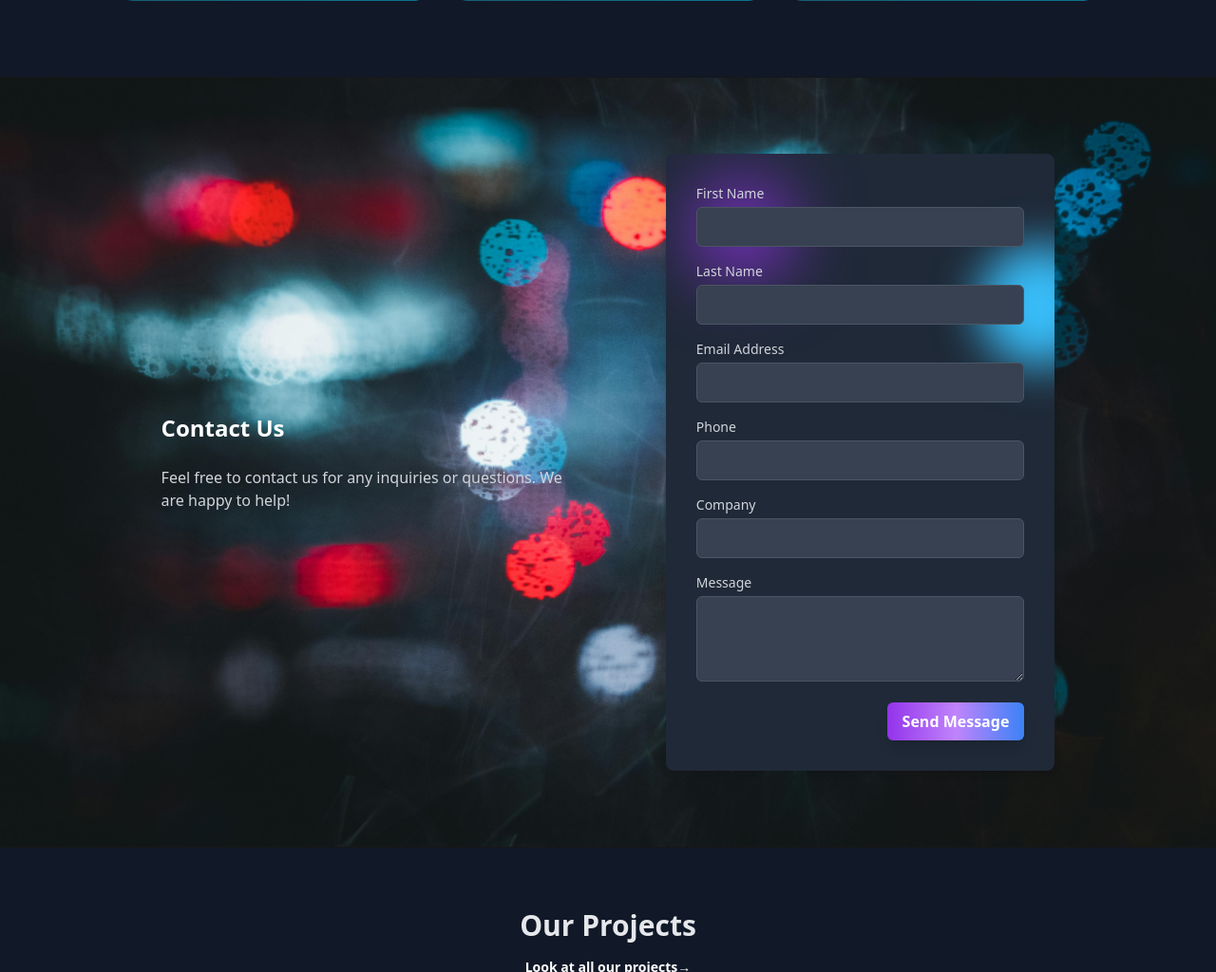
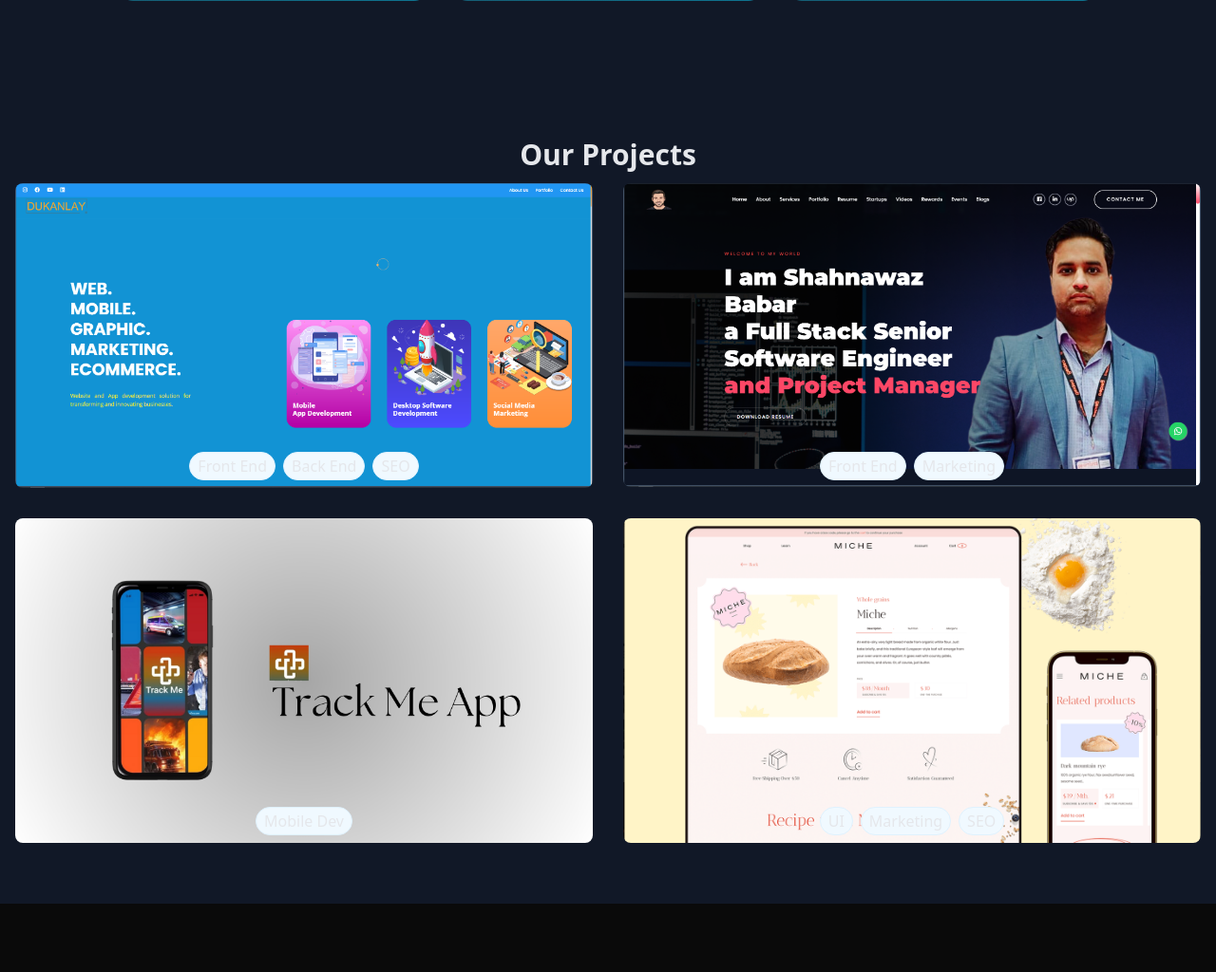
Before and after one commit to Yasir-109/novabyte-portfolio, a Django app: page / in a window 1280 px wide. Shown: the part 5476-6500 px from the top of the page at 95% size. Run offline with Django 4.2, Linux system fonts and the light colour scheme; style sheets or scripts are compiled from the project's sources; some libraries are stand-ins or nearby versions.

Commit message:
updated the order of the main page

```diff
--- a/novabyte/portfolio/templates/portfolio/index.html
+++ b/novabyte/portfolio/templates/portfolio/index.html
@@ -4,6 +4,28 @@
 {% block css %}
 
 <style>
+  /* Scrollbar style for the whole page */
+  ::-webkit-scrollbar {
+    width: 12px;
+    /* Set the width of the scrollbar */
+  }
+
+  /* Scrollbar thumb style */
+  ::-webkit-scrollbar-thumb {
+    background-image: linear-gradient(180deg, #d0368a 0%, #708ad4 99%);
+    box-shadow: inset 2px 2px 5px 0 rgba(255, 255, 255, 0.5);
+    /* Adjust box shadow */
+    border-radius: 100px;
+    /* Adjust border radius */
+  }
+
+  /* Optional: scrollbar track style */
+  ::-webkit-scrollbar-track {
+    background-color: #f1f1f1;
+    /* Change scrollbar track color if needed */
+  }
+
+
   .menu__link {
     color: #fff;
     line-height: 2;
@@ -668,70 +690,7 @@
 
 
 
-<section id="ContactUs"
-  class="bg-gray-900 relative px-6 py-10 md:py-20 md:px-10 border-t border-b border-neutral-900 bg-neutral-900/30">
-  <div class="max-w-5xl mx-auto flex flex-col md:flex-row items-center justify-between">
 
-    <!-- Contact Information -->
-    <div class="max-w-md mx-auto mt-10 md:mt-0 text-center md:text-left">
-      <h2 class="text-2xl font-bold text-white mb-6">Contact Us</h2>
-      <p class="text-gray-300">Feel free to contact us for any inquiries or questions. We are happy to help!</p>
-    </div>
-
-    <!-- Form -->
-    <div
-      class="max-w-3xl mx-auto relative overflow-hidden z-10 bg-gray-800 p-8 rounded-lg shadow-md before:w-24 before:h-24 before:absolute before:bg-purple-600 before:rounded-full before:-z-10 before:blur-2xl after:w-32 after:h-32 after:absolute after:bg-sky-400 after:rounded-full after:-z-10 after:blur-xl after:top-24 after:-right-12"
-      style="width: 40%;">
-
-      <form method="post" action="#">
-        <div class="mb-4">
-          <label class="block text-sm font-medium text-gray-300" for="first-name">First Name</label>
-          <input class="mt-1 p-2 w-full bg-gray-700 border border-gray-600 rounded-md text-white" name="first-name"
-            id="first-name" type="text" />
-        </div>
-
-        <div class="mb-4">
-          <label class="block text-sm font-medium text-gray-300" for="last-name">Last Name</label>
-          <input class="mt-1 p-2 w-full bg-gray-700 border border-gray-600 rounded-md text-white" name="last-name"
-            id="last-name" type="text" />
-        </div>
-
-        <div class="mb-4">
-          <label class="block text-sm font-medium text-gray-300" for="email">Email Address</label>
-          <input class="mt-1 p-2 w-full bg-gray-700 border border-gray-600 rounded-md text-white" name="email"
-            id="email" type="email" />
-        </div>
-
-        <div class="mb-4">
-          <label class="block text-sm font-medium text-gray-300" for="phone-number">Phone</label>
-          <input class="mt-1 p-2 w-full bg-gray-700 border border-gray-600 rounded-md text-white" name="phone-number"
-            id="phone-number" type="tel" />
-        </div>
-
-        <div class="mb-4">
-          <label class="block text-sm font-medium text-gray-300" for="company">Company</label>
-          <input class="mt-1 p-2 w-full bg-gray-700 border border-gray-600 rounded-md text-white" name="company"
-            id="company" type="text" />
-        </div>
-
-        <div class="mb-4">
-          <label class="block text-sm font-medium text-gray-300" for="message">Message</label>
-          <textarea name="message" id="message"
-            class="mt-1 p-2 w-full bg-gray-700 border border-gray-600 rounded-md text-white" rows="3" name="bio"
-            id="bio"></textarea>
-        </div>
-
-        <div class="flex justify-end">
-          <button
-            class="bg-gradient-to-r from-purple-600 via-purple-400 to-blue-500 text-white px-4 py-2 font-bold rounded-md hover:opacity-80 shadow-lg transform hover:scale-105 transition duration-300 ease-in-out"
-            type="submit">Send Message</button>
-        </div>
-      </form>
-    </div>
-
-
-  </div>
-</section>
 
 
 <!-- </section> -->
@@ -739,29 +698,29 @@
 <section class="bg-gray-900 py-16" id="Projects">
   <div class="container mx-auto px-4">
     <h2 class="text-3xl font-bold text-gray-200 mb-3 text-center">Our Projects</h2>
-    <p class="text-center mb-8"><a href="{% url 'projects' %}"
+    <!-- <p class="text-center mb-8"><a href="{% url 'projects' %}"
         class="menu__link text-sm font-semibold leading-6 text-gray-100">Look at all our
-        projects<span aria-hidden="true">&rarr;</span></a></p>
+        projects<span aria-hidden="true">&rarr;</span></a></p> -->
 
     <div class="grid grid-cols-2 gap-8">
       <!-- Proje</div>ct 1 -->
       <div class="relative group">
-        <a href="#">
-          <img src="{% static 'images/project-management.png' %}" alt="Project 1"
+        <a href="https://dukanlay.com/">
+          <img src="{% static 'images/Project1.png' %}" alt="Project 1"
             class="w-full h-auto rounded-lg transition duration-300 transform hover:scale-105">
           <div class="absolute inset-0 bg-black opacity-0 group-hover:opacity-75 transition duration-300"></div>
           <div
             class="absolute inset-0 flex items-center justify-center opacity-0 group-hover:opacity-100 transition duration-300">
-            <h3 class="text-white text-lg font-semibold">Project 1</h3>
+            <h3 class="text-white text-lg font-semibold">Dukanlay</h3>
           </div>
         </a>
         <ul class="absolute inset-x-0 bottom-0 flex justify-center space-x-2 py-2">
           <li
             class="rounded-full border border-sky-100 bg-sky-50 px-2 py-0.5 dark:text-sky-300 dark:border-sky-500/15 dark:bg-sky-500/10">
-            Sales</li>
+            Front End</li>
           <li
             class="rounded-full border border-sky-100 bg-sky-50 px-2 py-0.5 dark:text-sky-300 dark:border-sky-500/15 dark:bg-sky-500/10">
-            Marketing</li>
+            Back End</li>
           <li
             class="rounded-full border border-sky-100 bg-sky-50 px-2 py-0.5 dark:text-sky-300 dark:border-sky-500/15 dark:bg-sky-500/10">
             SEO</li>
@@ -770,65 +729,57 @@
 
       <!-- Project 2 -->
       <div class="relative group">
-        <a href="#">
-          <img src="{% static 'images/project-management.png' %}" alt="Project 1"
+        <a href="https://byshahnawaz.com/">
+          <img src="{% static 'images/Project2.png' %}" alt="Project 1"
             class="w-full h-auto rounded-lg transition duration-300 transform hover:scale-105">
           <div class="absolute inset-0 bg-black opacity-0 group-hover:opacity-75 transition duration-300"></div>
           <div
             class="absolute inset-0 flex items-center justify-center opacity-0 group-hover:opacity-100 transition duration-300">
-            <h3 class="text-white text-lg font-semibold">Project 2</h3>
+            <h3 class="text-white text-lg font-semibold">byshahnawaz</h3>
           </div>
         </a>
         <ul class="absolute inset-x-0 bottom-0 flex justify-center space-x-2 py-2">
           <li
             class="rounded-full border border-sky-100 bg-sky-50 px-2 py-0.5 dark:text-sky-300 dark:border-sky-500/15 dark:bg-sky-500/10">
-            Sales</li>
+            Front End</li>
           <li
             class="rounded-full border border-sky-100 bg-sky-50 px-2 py-0.5 dark:text-sky-300 dark:border-sky-500/15 dark:bg-sky-500/10">
             Marketing</li>
-          <li
-            class="rounded-full border border-sky-100 bg-sky-50 px-2 py-0.5 dark:text-sky-300 dark:border-sky-500/15 dark:bg-sky-500/10">
-            SEO</li>
         </ul>
       </div>
       <!-- Project 3 -->
       <div class="relative group">
         <a href="#">
-          <img src="{% static 'images/project-management.png' %}" alt="Project 1"
+          <img src="{% static 'images/Project3.png' %}" alt="Project 1"
             class="w-full h-auto rounded-lg transition duration-300 transform hover:scale-105">
           <div class="absolute inset-0 bg-black opacity-0 group-hover:opacity-75 transition duration-300"></div>
           <div
             class="absolute inset-0 flex items-center justify-center opacity-0 group-hover:opacity-100 transition duration-300">
-            <h3 class="text-white text-lg font-semibold">Project 3</h3>
+            <h3 class="text-white text-lg font-semibold">Track Me App</h3>
           </div>
         </a>
         <ul class="absolute inset-x-0 bottom-0 flex justify-center space-x-2 py-2">
           <li
             class="rounded-full border border-sky-100 bg-sky-50 px-2 py-0.5 dark:text-sky-300 dark:border-sky-500/15 dark:bg-sky-500/10">
-            Sales</li>
-          <li
-            class="rounded-full border border-sky-100 bg-sky-50 px-2 py-0.5 dark:text-sky-300 dark:border-sky-500/15 dark:bg-sky-500/10">
-            Marketing</li>
-          <li
-            class="rounded-full border border-sky-100 bg-sky-50 px-2 py-0.5 dark:text-sky-300 dark:border-sky-500/15 dark:bg-sky-500/10">
-            SEO</li>
+            Mobile Dev</li>
+
         </ul>
       </div>
       <!-- Project 4 -->
       <div class="relative group">
         <a href="#">
-          <img src="{% static 'images/project-management.png' %}" alt="Project 1"
+          <img src="{% static 'images/Project4.png' %}" alt="Project 1"
             class="w-full h-auto rounded-lg transition duration-300 transform hover:scale-105">
           <div class="absolute inset-0 bg-black opacity-0 group-hover:opacity-75 transition duration-300"></div>
           <div
             class="absolute inset-0 flex items-center justify-center opacity-0 group-hover:opacity-100 transition duration-300">
-            <h3 class="text-white text-lg font-semibold">Project 4</h3>
+            <h3 class="text-white text-lg font-semibold">Miche</h3>
           </div>
         </a>
         <ul class="absolute inset-x-0 bottom-0 flex justify-center space-x-2 py-2">
           <li
             class="rounded-full border border-sky-100 bg-sky-50 px-2 py-0.5 dark:text-sky-300 dark:border-sky-500/15 dark:bg-sky-500/10">
-            Sales</li>
+            UI</li>
           <li
             class="rounded-full border border-sky-100 bg-sky-50 px-2 py-0.5 dark:text-sky-300 dark:border-sky-500/15 dark:bg-sky-500/10">
             Marketing</li>
@@ -919,18 +870,18 @@
       <h2 class="font-manrope text-5xl text-center font-bold text-gray-100 ">Our Core team </h2>
     </div>
     <div
-      class="grid grid-cols-1 min-[500px]:grid-cols-2 md:grid-cols-6 lg:grid-cols-5 gap-8 max-w-xl mx-auto md:max-w-3xl lg:max-w-full">
+      class="grid grid-cols-1 min-[500px]:grid-cols-2 md:grid-cols-6 lg:grid-cols-6 gap-8 max-w-xl mx-auto md:max-w-3xl lg:max-w-full">
 
       <div class="block group md:col-span-2 lg:col-span-1 ">
         <div class="relative mb-6">
-          <img src="https://pagedone.io/asset/uploads/1696238374.png" alt="Antonio image"
+          <img src="{% static 'images/Team/Founder.jpg' %}" alt="Antonio image"
             class="w-40 h-40 rounded-full mx-auto transition-all duration-500 object-cover border border-solid border-transparent group-hover:border-indigo-600" />
         </div>
         <h4
           class="text-xl font-semibold text-gray-300 mb-2 capitalize text-center transition-all duration-500 group-hover:text-indigo-600">
-          Antonio Roberto </h4>
-        <span
-          class="text-gray-500 text-center block transition-all duration-500 group-hover:text-gray-900">Founder</span>
+          Ahmad Sanobar </h4>
+        <span class="text-gray-500 text-center block transition-all duration-500 group-hover:text-gray-900">Founder of
+          NovaByte</span>
       </div>
       <div class="block group md:col-span-2 lg:col-span-1 ">
         <div class="relative mb-6">
@@ -945,35 +896,46 @@
       </div>
       <div class="group group md:col-span-2 lg:col-span-1">
         <div class="relative mb-6">
-          <img src="	https://pagedone.io/asset/uploads/1696238411.png" alt="Jerom image"
+          <img src="{% static 'images/Team/CEO.jpg' %}" alt="Jerom image"
             class="w-40 h-40 rounded-full mx-auto transition-all duration-500 object-cover border border-solid border-transparent group-hover:border-indigo-600" />
         </div>
         <h4
           class="text-xl font-semibold text-gray-300 mb-2 capitalize text-center transition-all duration-500 group-hover:text-indigo-600">
-          Jerom Bell </h4>
-        <span
-          class="text-gray-500 text-center block transition-all duration-500 group-hover:text-gray-900">Chairman</span>
+          Arslan Rasheed </h4>
+        <span class="text-gray-500 text-center block transition-all duration-500 group-hover:text-gray-900">CEO</span>
       </div>
       <div class="block group md:col-span-2 lg:col-span-1 md:col-start-2 lg:col-start-4">
         <div class="relative mb-6">
-          <img src="	https://pagedone.io/asset/uploads/1696238425.png" alt="Yasmine image"
+          <img src="{% static 'images/Team/Full Stack.jpg' %}" alt="Yasmine image"
             class="w-40 h-40 rounded-full mx-auto transition-all duration-500 object-cover border border-solid border-transparent group-hover:border-indigo-600" />
         </div>
         <h4
           class="text-xl font-semibold text-gray-300 mb-2 capitalize text-center transition-all duration-500 group-hover:text-indigo-600">
-          Yasmine Tano </h4>
-        <span class="text-gray-500 text-center block transition-all duration-500 group-hover:text-gray-900">CEO</span>
+          Taimoor </h4>
+        <span class="text-gray-500 text-center block transition-all duration-500 group-hover:text-gray-900">Senior Pro
+          Full Stack Developer</span>
       </div>
       <div class="block group min-[500px]:col-span-2 mx-auto md:col-span-2 lg:col-span-1 ">
         <div class="relative mb-6">
-          <img src="https://pagedone.io/asset/uploads/1696238446.png" alt="Martin image"
+          <img src="{% static 'images/Team/SQA.jpg'%}" alt="Martin image"
             class="w-40 h-40 rounded-full mx-auto transition-all duration-500 object-cover border border-solid border-transparent group-hover:border-indigo-600" />
         </div>
         <h4
           class="text-xl font-semibold text-gray-300 mb-2 capitalize text-center transition-all duration-500 group-hover:text-indigo-600">
-          Martin Darbys</h4>
-        <span class="text-gray-500 text-center block transition-all duration-500 group-hover:text-gray-900">Product
-          Manager</span>
+          Muqadas Muneeb</h4>
+        <span class="text-gray-500 text-center block transition-all duration-500 group-hover:text-gray-900">Senior
+          SQA</span>
+      </div>
+      <div class="block group min-[500px]:col-span-2 mx-auto md:col-span-2 lg:col-span-1 ">
+        <div class="relative mb-6">
+          <img src="{% static 'images/Team/Project Manager.jpg'%}" alt="Martin image"
+            class="w-40 h-40 rounded-full mx-auto transition-all duration-500 object-cover border border-solid border-transparent group-hover:border-indigo-600" />
+        </div>
+        <h4
+          class="text-xl font-semibold text-gray-300 mb-2 capitalize text-center transition-all duration-500 group-hover:text-indigo-600">
+          Yasir Maqsood</h4>
+        <span class="text-gray-500 text-center block transition-all duration-500 group-hover:text-gray-900">Senior
+          Project Manager</span>
       </div>
 
     </div>
@@ -981,7 +943,70 @@
   </div>
 </section>
 
+<section id="ContactUs"
+  class="bg-gray-900 relative px-6 py-10 md:py-20 md:px-10 border-t border-b border-neutral-900 bg-neutral-900/30">
+  <div class="max-w-5xl mx-auto flex flex-col md:flex-row items-center justify-between">
 
+    <!-- Contact Information -->
+    <div class="max-w-md mx-auto mt-10 md:mt-0 text-center md:text-left">
+      <h2 class="text-2xl font-bold text-white mb-6">Contact Us</h2>
+      <p class="text-gray-300">Feel free to contact us for any inquiries or questions. We are happy to help!</p>
+    </div>
+
+    <!-- Form -->
+    <div
+      class="max-w-3xl mx-auto relative overflow-hidden z-10 bg-gray-800 p-8 rounded-lg shadow-md before:w-24 before:h-24 before:absolute before:bg-purple-600 before:rounded-full before:-z-10 before:blur-2xl after:w-32 after:h-32 after:absolute after:bg-sky-400 after:rounded-full after:-z-10 after:blur-xl after:top-24 after:-right-12"
+      style="width: 40%;">
+
+      <form method="post" action="#">
+        <div class="mb-4">
+          <label class="block text-sm font-medium text-gray-300" for="first-name">First Name</label>
+          <input class="mt-1 p-2 w-full bg-gray-700 border border-gray-600 rounded-md text-white" name="first-name"
+            id="first-name" type="text" />
+        </div>
+
+        <div class="mb-4">
+          <label class="block text-sm font-medium text-gray-300" for="last-name">Last Name</label>
+          <input class="mt-1 p-2 w-full bg-gray-700 border border-gray-600 rounded-md text-white" name="last-name"
+            id="last-name" type="text" />
+        </div>
+
+        <div class="mb-4">
+          <label class="block text-sm font-medium text-gray-300" for="email">Email Address</label>
+          <input class="mt-1 p-2 w-full bg-gray-700 border border-gray-600 rounded-md text-white" name="email"
+            id="email" type="email" />
+        </div>
+
+        <div class="mb-4">
+          <label class="block text-sm font-medium text-gray-300" for="phone-number">Phone</label>
+          <input class="mt-1 p-2 w-full bg-gray-700 border border-gray-600 rounded-md text-white" name="phone-number"
+            id="phone-number" type="tel" />
+        </div>
+
+        <div class="mb-4">
+          <label class="block text-sm font-medium text-gray-300" for="company">Company</label>
+          <input class="mt-1 p-2 w-full bg-gray-700 border border-gray-600 rounded-md text-white" name="company"
+            id="company" type="text" />
+        </div>
+
+        <div class="mb-4">
+          <label class="block text-sm font-medium text-gray-300" for="message">Message</label>
+          <textarea name="message" id="message"
+            class="mt-1 p-2 w-full bg-gray-700 border border-gray-600 rounded-md text-white" rows="3" name="bio"
+            id="bio"></textarea>
+        </div>
+
+        <div class="flex justify-end">
+          <button
+            class="bg-gradient-to-r from-purple-600 via-purple-400 to-blue-500 text-white px-4 py-2 font-bold rounded-md hover:opacity-80 shadow-lg transform hover:scale-105 transition duration-300 ease-in-out"
+            type="submit">Send Message</button>
+        </div>
+      </form>
+    </div>
+
+
+  </div>
+</section>
 
 </div>
 {% endblock %}
@@ -1013,9 +1038,9 @@
 
   // Count-up animation
   const targets = [
-    { element: document.getElementById('starsCount'), count: 4670, suffix: '+' },
-    { element: document.getElementById('downloadsCount'), count: 30, suffix: '+' },
-    { element: document.getElementById('sponsorsCount'), count: 100, suffix: '+' }
+    { element: document.getElementById('starsCount'), count: 2670, suffix: '+' },
+    { element: document.getElementById('downloadsCount'), count: 20, suffix: '+' },
+    { element: document.getElementById('sponsorsCount'), count: 50, suffix: '+' }
   ];
 
   const countUpObserver = new IntersectionObserver(entries => {
--- a/novabyte/theme/templates/base.html
+++ b/novabyte/theme/templates/base.html
@@ -32,7 +32,7 @@
           </div>
           <div class="hidden lg:flex lg:gap-x-12">
             <a href="{% url 'home'%}" class="menu__link hover:text-gray-50 text-sm font-semibold leading-6 text-gray-200">Home</a>
-            <a href="{% url 'projects'%}" class="menu__link hover:text-gray-50 text-sm font-semibold leading-6 text-gray-200">Projects</a>
+            <!-- <a href="{% url 'projects'%}" class="menu__link hover:text-gray-50 text-sm font-semibold leading-6 text-gray-200">Projects</a> -->
             <a href="{% url 'about'%}" class="menu__link hover:text-gray-50 text-sm font-semibold leading-6 text-gray-200">About</a>
             <a href="{% url 'contact'%}" class="menu__link hover:text-gray-50 text-sm font-semibold leading-6 text-gray-200">Contact Us</a>
           </div>
@@ -61,7 +61,7 @@
                   <div class="-my-6 divide-y divide-gray-700/10">
                       <div class="space-y-2 py-6">
                           <a href="{% url 'home'%}" class="-mx-3 block rounded-lg px-3 py-2 text-base font-semibold leading-7 text-gray-200 hover:bg-gray-700">Home</a>
-                          <a href="{% url 'projects'%}" class="-mx-3 block rounded-lg px-3 py-2 text-base font-semibold leading-7 text-gray-200 hover:bg-gray-700">Projects</a>
+                          <!-- <a href="{% url 'projects'%}" class="-mx-3 block rounded-lg px-3 py-2 text-base font-semibold leading-7 text-gray-200 hover:bg-gray-700">Projects</a> -->
                           <a href="{% url 'about'%}" class="-mx-3 block rounded-lg px-3 py-2 text-base font-semibold leading-7 text-gray-200 hover:bg-gray-700">About</a>
                           <a href="{% url 'contact'%}" class="-mx-3 block rounded-lg px-3 py-2 text-base font-semibold leading-7 text-gray-200 hover:bg-gray-700">Contact Us</a>
                       </div>
@@ -134,7 +134,7 @@
                   </a>
                   <span class="text-gray-400  block">©
 <a href="{% url 'home' %}">NovaByte</a> 2024, All rights reserved.</span>
-                  <div class="flex mt-4 space-x-4 sm:justify-center sm:mt-0 ">
+                  <!-- <div class="flex mt-4 space-x-4 sm:justify-center sm:mt-0 ">
                       <a href="javascript:;"  class="w-9 h-9 rounded-full border border-gray-700 flex justify-center items-center hover:border-indigo-600">
                         <svg xmlns="http://www.w3.org/2000/svg" width="20" height="20" viewBox="0 0 20 20" fill="none">
                           <path id="Vector" d="M11.3214 8.93666L16.4919 3.05566H15.2667L10.7772 8.16205L7.1914 3.05566H3.05566L8.47803 10.7774L3.05566 16.9446H4.28097L9.022 11.552L12.8088 16.9446H16.9446L11.3211 8.93666H11.3214ZM9.64322 10.8455L9.09382 10.0765L4.72246 3.95821H6.60445L10.1322 8.8959L10.6816 9.66481L15.2672 16.083H13.3852L9.64322 10.8458V10.8455Z" fill="white"/>
@@ -159,7 +159,7 @@
                               </svg>
 
                       </a>
-                  </div>
+                  </div> -->
               </div>
           </div>
       </div>
```
Also changed, not shown: novabyte/static/images/Project1.png (added), novabyte/static/images/Project2.png (added), novabyte/static/images/Project3.png (added), novabyte/static/images/Project4.png (added), novabyte/static/images/Team/CEO.jpg (added), novabyte/static/images/Team/Founder.jpg (added), novabyte/static/images/Team/Full Stack.jpg (added), novabyte/static/images/Team/Project Manager.jpg (added), novabyte/static/images/Team/SQA.jpg (added).
